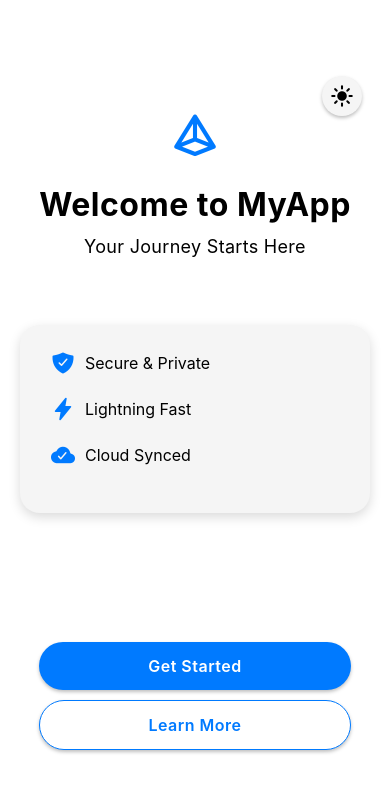
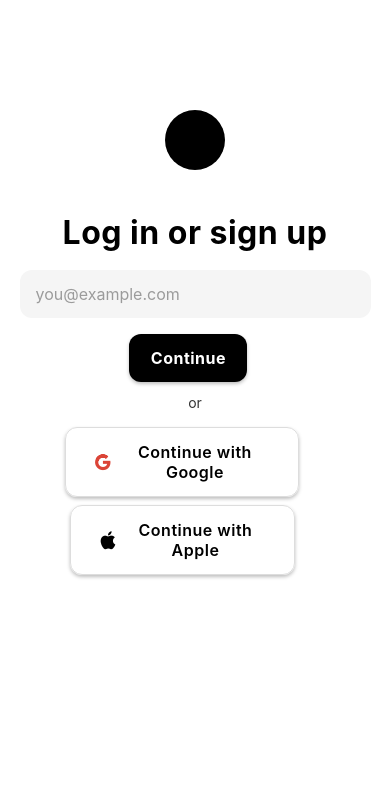
Before and after one commit to MINA595/Demo, a React Native app: screen / in a window 390 px wide. Shown: the top 792 px of the page. Built offline with nearby package versions, Linux system fonts and the light colour scheme.

Commit message:
Refactor LandingScreen to implement login form with email input and social login options

```diff
--- a/src/screens/LandingScreen.tsx
+++ b/src/screens/LandingScreen.tsx
@@ -1,9 +1,10 @@
-import React from 'react';
-import { View, Text, StyleSheet, Image, SafeAreaView, TouchableOpacity } from 'react-native';
+import React, { useState } from 'react';
+import { View, Text, StyleSheet, Image, SafeAreaView, TouchableOpacity, TextInput, KeyboardAvoidingView, Platform } from 'react-native';
 import * as Animatable from 'react-native-animatable';
 import { widthPercentageToDP as wp, heightPercentageToDP as hp } from 'react-native-responsive-screen';
 import { Ionicons, MaterialCommunityIcons } from '@expo/vector-icons';
 import { Button } from '../components/Button';
+import { AntDesign } from '@expo/vector-icons';
 
 type Translations = {
   welcome: string;
@@ -26,6 +27,7 @@ export const LandingScreen: React.FC<LandingScreenProps> = ({
   onToggleTheme,
   translations
 }) => {
+  const [email, setEmail] = useState('');
   const colors = {
     background: theme === 'dark' ? '#000000' : '#FFFFFF',
     text: theme === 'dark' ? '#FFFFFF' : '#000000',
@@ -39,92 +41,65 @@ export const LandingScreen: React.FC<LandingScreenProps> = ({
 
   return (
     <SafeAreaView style={[styles.container, { backgroundColor: colors.background }]}>
+      <KeyboardAvoidingView behavior={Platform.OS === 'ios' ? 'padding' : undefined} style={{flex: 1}}>
         <Animatable.View
           animation="fadeIn"
           duration={1200}
           delay={animationDelay}
           style={styles.header}
         >
-        <View style={styles.toggleContainer}>
-          <Animatable.View animation="fadeIn" delay={animationDelay * 2}>
-            <TouchableOpacity
-              onPress={onToggleTheme}
-              style={[styles.themeButton, { backgroundColor: colors.secondary }]}
-              activeOpacity={0.7}
-            >
-              <Ionicons
-                name={theme === 'dark' ? 'moon' : 'sunny'}
-                size={24}
-                color={colors.text}
-              />
-            </TouchableOpacity>
-          </Animatable.View>
-        </View>
-        <Animatable.View animation="bounceIn" delay={animationDelay * 3}>
-          <MaterialCommunityIcons name="pyramid" size={50} color={colors.primary} />
-        </Animatable.View>
+          <View style={styles.logoBlob} />
+
           <Animatable.Text
             animation="fadeInDown"
-          delay={animationDelay * 3.5}
+            delay={animationDelay * 1.5}
             style={[styles.title, { color: colors.text }]}
           >
-          {translations.welcome}
+            Log in or sign up
           </Animatable.Text>
-        <Animatable.Text
-          animation="fadeInDown"
-          delay={animationDelay * 4}
-          style={[styles.subtitle, { color: colors.text }]}
-        >
-          {translations.subtitle}
-        </Animatable.Text>
+
+          <TextInput
+            value={email}
+            onChangeText={setEmail}
+            placeholder="you@example.com"
+            placeholderTextColor={colors.text === '#000000' ? '#9B9B9B' : '#BBBBBB'}
+            style={[styles.input, { backgroundColor: colors.secondary, color: colors.text }]}
+            keyboardType="email-address"
+            autoCapitalize="none"
+            autoCorrect={false}
+          />
+
+          <Button
+            title="Continue"
+            onPress={() => console.log('Continue', email)}
+            style={[styles.continueButton, { backgroundColor: '#000' }]}
+            textStyle={{ color: '#fff', fontWeight: '700' }}
+          />
+
+          <Text style={[styles.orText, { color: colors.text }]}>or</Text>
+
+          <Button
+            title="Continue with Google"
+            onPress={() => console.log('Google')}
+            style={[styles.outlineButton]}
+            textStyle={{ color: colors.text }}
+            icon={<AntDesign name="google" size={18} color="#DB4437" />}
+          />
+
+          <Button
+            title="Continue with Apple"
+            onPress={() => console.log('Apple')}
+            style={[styles.outlineButton]}
+            textStyle={{ color: colors.text }}
+            icon={<AntDesign name="apple1" size={18} color={colors.text} />}
+          />
+
         </Animatable.View>
+      </KeyboardAvoidingView>
 
-      <Animatable.View
-        animation="fadeInUp"
-        duration={1000}
-        delay={500}
-        style={[styles.features, { backgroundColor: colors.secondary }]}
-      >
-        <View style={styles.featureItem}>
-          <Ionicons name="shield-checkmark" size={24} color={colors.primary} />
-          <Text style={[styles.featureText, { color: colors.text }]}>{translations.secure}</Text>
-        </View>
-        <View style={styles.featureItem}>
-          <Ionicons name="flash" size={24} color={colors.primary} />
-          <Text style={[styles.featureText, { color: colors.text }]}>{translations.fast}</Text>
-        </View>
-        <View style={styles.featureItem}>
-          <Ionicons name="cloud-done" size={24} color={colors.primary} />
-          <Text style={[styles.featureText, { color: colors.text }]}>{translations.cloud}</Text>
-        </View>
-      </Animatable.View>
+  {/* Removed feature list for landing form layout */}
 
-      <Animatable.View
-        animation="fadeInUp"
-        duration={1000}
-        delay={1000}
-        style={styles.buttonContainer}
-      >
-        <Button
-          title={translations.getStarted}
-          onPress={() => console.log('Get Started pressed')}
-          style={{
-            ...styles.button,
-            backgroundColor: colors.primary
-          }}
-        />
-        <Button
-          title={translations.learnMore}
-          onPress={() => console.log('Learn More pressed')}
-          style={{
-            ...styles.button,
-            backgroundColor: colors.background,
-            borderWidth: 1,
-            borderColor: colors.primary
-          }}
-          textStyle={{ color: colors.primary }}
-        />
-      </Animatable.View>
+  {/* footer removed */}
     </SafeAreaView>
   );
 };
@@ -208,4 +183,41 @@ const styles = StyleSheet.create({
   button: {
     marginBottom: 10,
   }
+  ,
+  logoBlob: {
+    width: 60,
+    height: 60,
+    borderRadius: 30,
+    backgroundColor: '#000',
+    marginBottom: 18,
+  },
+  input: {
+    width: '90%',
+    height: 48,
+    borderRadius: 12,
+    paddingHorizontal: 16,
+    fontSize: 16,
+    marginTop: 18,
+  },
+  continueButton: {
+    width: '90%',
+    marginTop: 16,
+    borderRadius: 12,
+    paddingVertical: 14,
+  },
+  orText: {
+    marginTop: 12,
+    marginBottom: 8,
+    fontSize: 14,
+    opacity: 0.8,
+  },
+  outlineButton: {
+    width: '90%',
+    marginTop: 8,
+    borderRadius: 12,
+    borderWidth: 1,
+    borderColor: '#DDD',
+    backgroundColor: 'transparent',
+  },
+
 });
```
Lines whose indentation alone changed are shown as unchanged.
